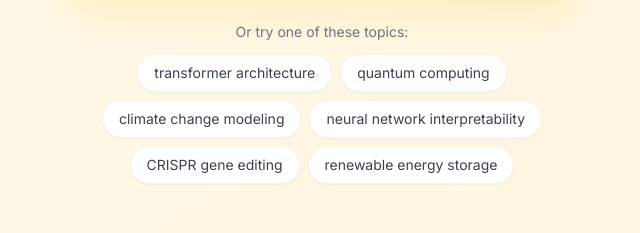
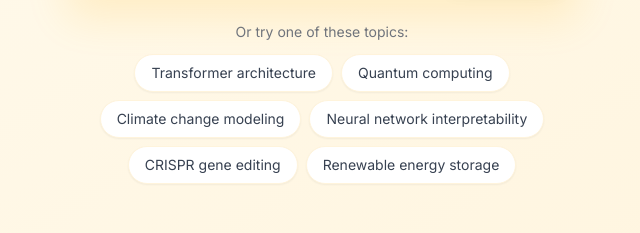
Before and after one commit to epicrunze/Yuzu, a Next.js app in the folder frontend/: page / in a window 1280 px wide. Shown: the part 409-642 px from the top of the page, without its empty margins (318-958 px from the left). Built offline with nearby package versions, Linux system fonts and the light colour scheme; no server answers.

Commit message:
Capitalized options + fixed double api call

```diff
--- a/frontend/components/ResearchInput.tsx
+++ b/frontend/components/ResearchInput.tsx
@@ -27,12 +27,12 @@ export default function ResearchInput({ onSubmit, loading }: ResearchInputProps)
   };
 
   const exampleQueries = [
-    'transformer architecture',
-    'quantum computing',
-    'climate change modeling',
-    'neural network interpretability',
+    'Transformer architecture',
+    'Quantum computing',
+    'Climate change modeling',
+    'Neural network interpretability',
     'CRISPR gene editing',
-    'renewable energy storage'
+    'Renewable energy storage'
   ];
 
   return (
--- a/frontend/components/SwipeInterface.tsx
+++ b/frontend/components/SwipeInterface.tsx
@@ -146,9 +146,13 @@ export default function SwipeInterface({ papers, onSuperlike, onPaperChange }: S
    */
   useEffect(() => {
     if (currentPaper) {
-      fetchSummary(currentPaper, currentLevel);
+      // Only fetch if not already in cache
+      const cached = summaries.get(currentPaper.id);
+      if (!cached || !cached[`level${currentLevel}` as keyof PaperSummary]) {
+        fetchSummary(currentPaper, currentLevel);
+      }
     }
-  }, [currentPaper, currentLevel, fetchSummary]);
+  }, [currentPaper, currentLevel, fetchSummary, summaries]);
 
   /**
    * Handle PASS action (left arrow)
```
